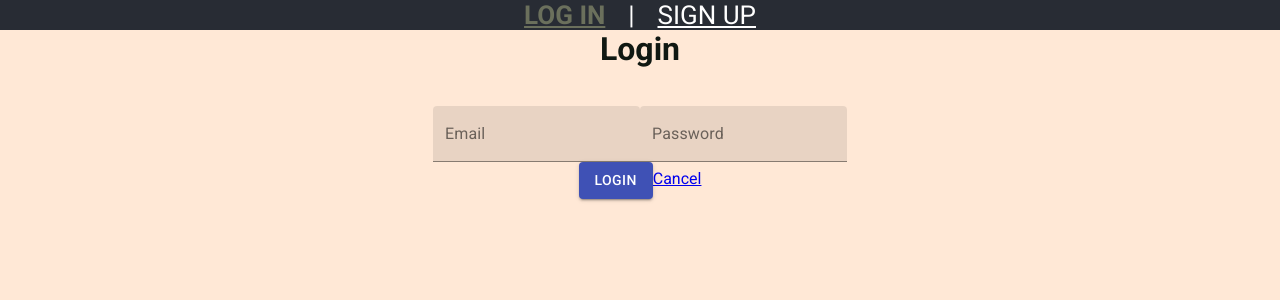
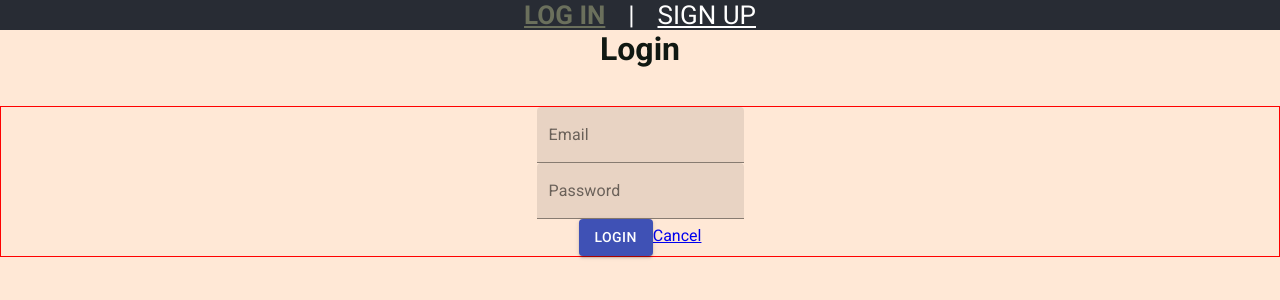
Before and after one commit to jermzblake/KrispyKreations, a React (Create React App) app: page /login in a window 1280 px wide. Shown: the top 300 px of the page. Built offline with nearby package versions, Linux system fonts and the light colour scheme.

Commit message:
add useStyles hook to Login Page

```diff
--- a/src/components/pages/LoginPage/LoginPage.jsx
+++ b/src/components/pages/LoginPage/LoginPage.jsx
@@ -3,10 +3,23 @@
 import TextField from '@material-ui/core/TextField';
 import Button from '@material-ui/core/Button';
 import userService from '../../../utils/userService';
+import { makeStyles } from '@material-ui/core/styles';
+import Box from '@material-ui/core/Box'
+
+const useStyles = makeStyles({
+    root: {
+        display: 'flex',
+        justifyContent: 'center',
+        alignItems: 'center',
+        flexDirection: 'column',
+        border: '1px solid red'
+    }
+})
 
 function LoginPage (props) {
     const [email, setEmail] = useState('');
     const [password, setPassword] = useState('');
+    const classes = useStyles();
 
     const handleSubmit = async (e) => {
         e.preventDefault();
@@ -25,6 +38,7 @@
             <h1>Login</h1>
             <br/><br/>
             <form autoComplete="off" onSubmit={handleSubmit}>
+                <Box className={classes.root}>
                     <TextField
                         variant="filled"
                         type="email"
@@ -42,6 +56,7 @@
                         <Button type="submit" variant="contained" color="primary" >Login</Button>
                         <Link to='/'>Cancel</Link>
                     </div>
+                </Box>
             </form>
         </>
     )
```
Also changed, not shown: 1 other file (tests, documents, lock files or other folders). Lines whose indentation alone changed are shown as unchanged.
